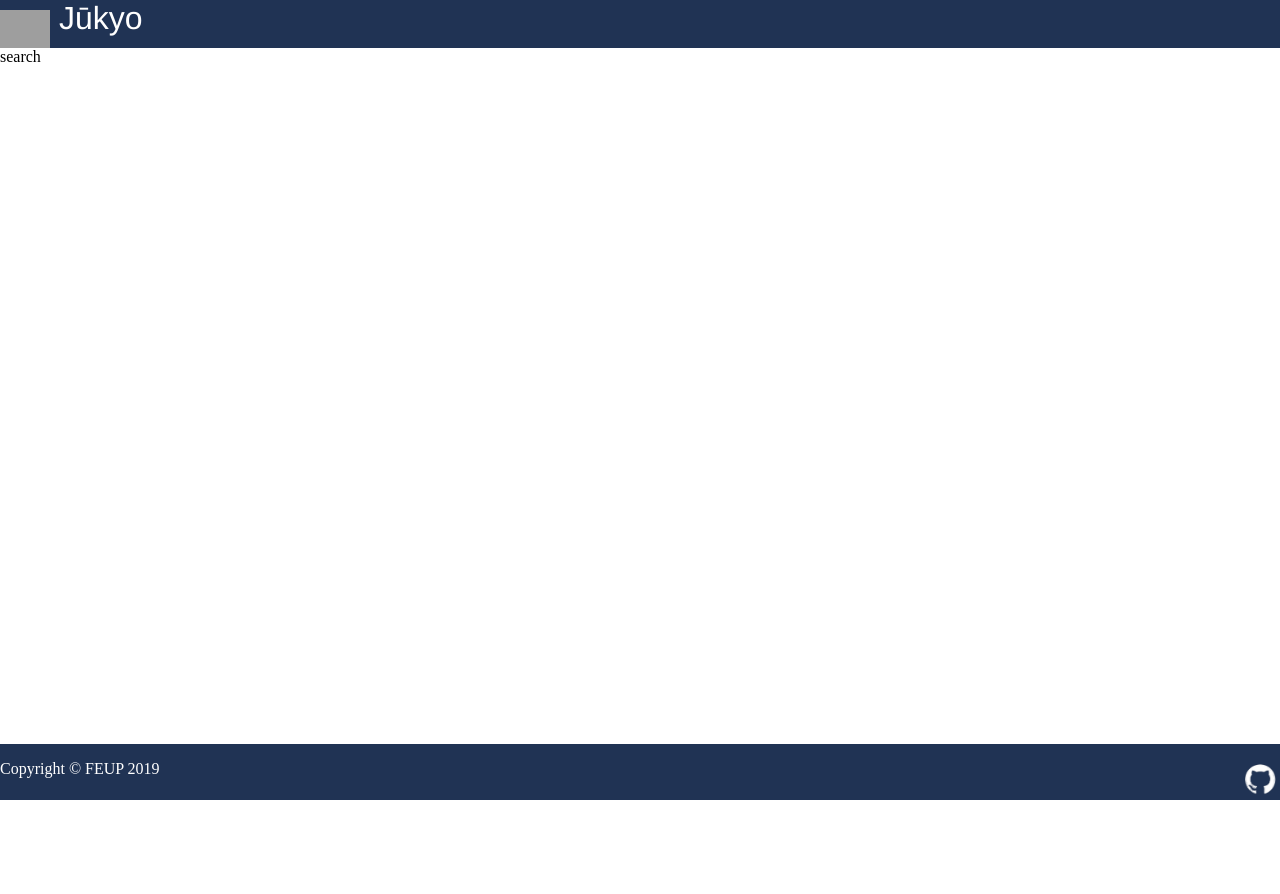
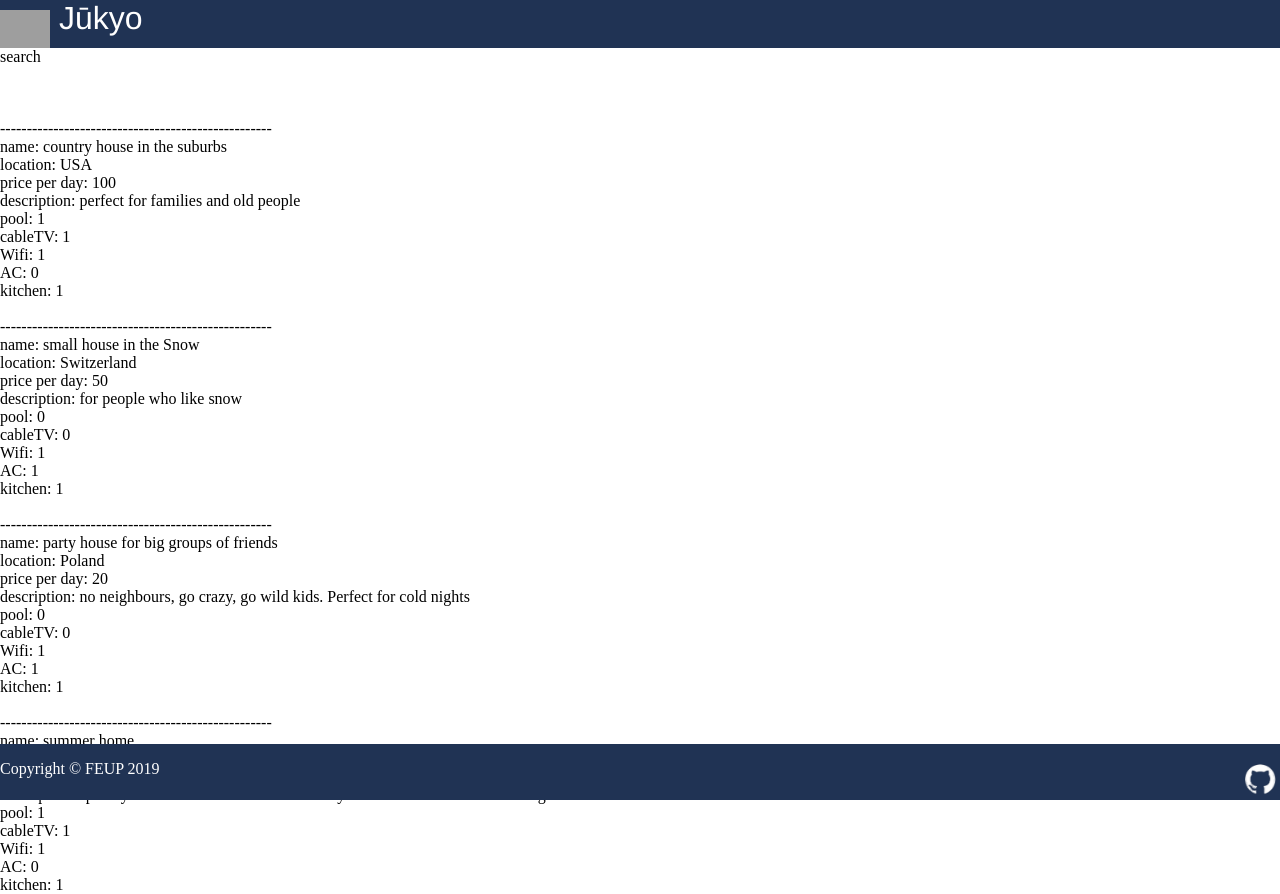
Before and after one commit to bgarrido7/feup-ltw, a PHP site: page /pages/search.php in a window 1280 px wide. Before the commit the page ends 800 px from the top, so only its background shows below. Run offline with PHP 8.4, Linux system fonts and the light colour scheme; data comes from the database, SQL or seed files in the repository; some web fonts are replaced; grey boxes are pictures that could not be loaded.

Commit message:
só falta editar casas e serch por categoria :hammer:

```diff
--- a/Final Project/code/database/houses.php
+++ b/Final Project/code/database/houses.php
@@ -42,6 +42,14 @@ function addOwner($userID, $houseID) {
     } catch(PDOException $e) {
         return false;
     }
+}
+//======================================================
+
+function getAllHouses() {
+    global $dbh;
+    $stmt = $dbh->prepare('SELECT * FROM Houses');
+    $stmt->execute();
+    return $stmt->fetchAll();
 }
 //======================================================
 
--- a/Final Project/code/pages/search.php
+++ b/Final Project/code/pages/search.php
@@ -1,9 +1,32 @@
 <?php
 include_once('../template/common/header.php');
+include_once('../includes/init.php');
 
-echo "search";
+echo nl2br("search\n\n");
+include_once('../database/houses.php');
+
+foreach(getAllHouses() as $house){
+
+    echo nl2br ("\n\n---------------------------------------------------\nname: ");
+    echo $house['name'];
+    echo nl2br ("\nlocation: ");
+    echo $house['location'];
+    echo nl2br ("\nprice per day: ");
+    echo $house['dailyPrice'];
+    echo nl2br ("\ndescription: ");
+    echo $house['description'];
+    echo nl2br ("\npool: ");
+    echo $house['pool'];
+    echo nl2br ("\ncableTV: ");
+    echo $house['cableTV'];
+    echo nl2br ("\nWifi: ");
+    echo $house['Wifi'];
+    echo nl2br ("\nAC: ");
+    echo $house['AC'];
+    echo nl2br ("\nkitchen: ");
+    echo $house['kitchen'];
+}
 
 
 include_once("../template/common/footer.php");
-
 ?>
--- /dev/null
+++ b/Final Project/code/template/houses/list_houses.php
@@ -0,0 +1,5 @@
+<?php
+
+
+
+?>
```
